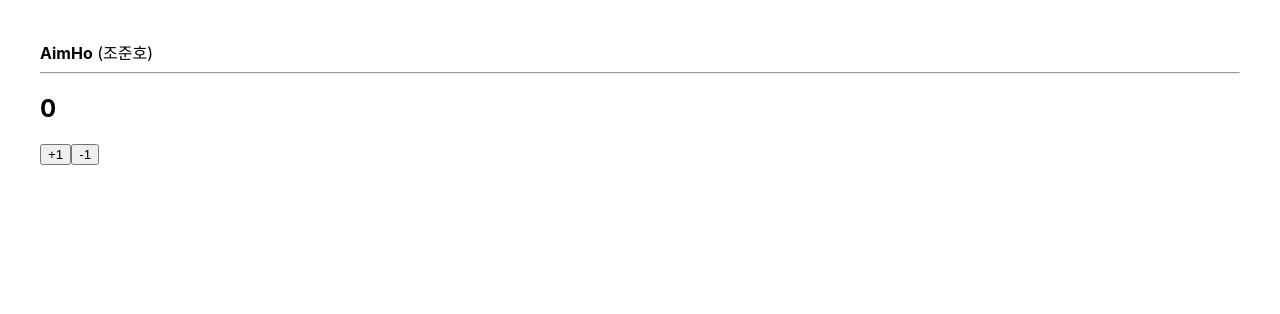
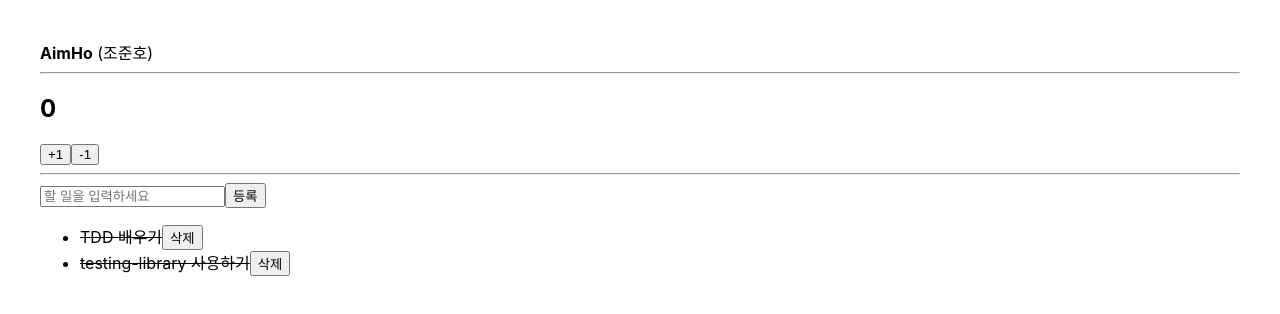
Before and after one commit to Aimho/tutorial-react-testing-library, a React (Create React App) app: page / in a window 1280 px wide. Shown: the top 314 px of the page. Built offline with nearby package versions, Linux system fonts and the light colour scheme.

Commit message:
[update] remove todo item func

```diff
--- a/src/App.js
+++ b/src/App.js
@@ -1,6 +1,7 @@
 import React from "react";
 import Profile from "./components/Profile";
 import Counter from "./components/Counter";
+import TodoApp from "./components/TodoApp";
 
 function App() {
   return (
@@ -8,6 +9,8 @@ function App() {
       <Profile username="AimHo" name="조준호" />
       <hr />
       <Counter />
+      <hr />
+      <TodoApp />
     </div>
   );
 }
--- a/src/components/TodoApp.js
+++ b/src/components/TodoApp.js
@@ -39,10 +39,15 @@ const TodoApp = () => {
     [mock]
   );
 
+  const onRemove = useCallback(
+    (id) => setMock(mock.filter((todo) => todo.id !== id)),
+    [mock]
+  );
+
   return (
     <Fragment>
       <TodoForm data-testid="hello world" onInsert={onInsert} />
-      <TodoList todos={mock} onToggle={onToggle} />
+      <TodoList todos={mock} onToggle={onToggle} onRemove={onRemove} />
     </Fragment>
   );
 };
```
Also changed, not shown: 1 other file (tests, documents, lock files or other folders).
